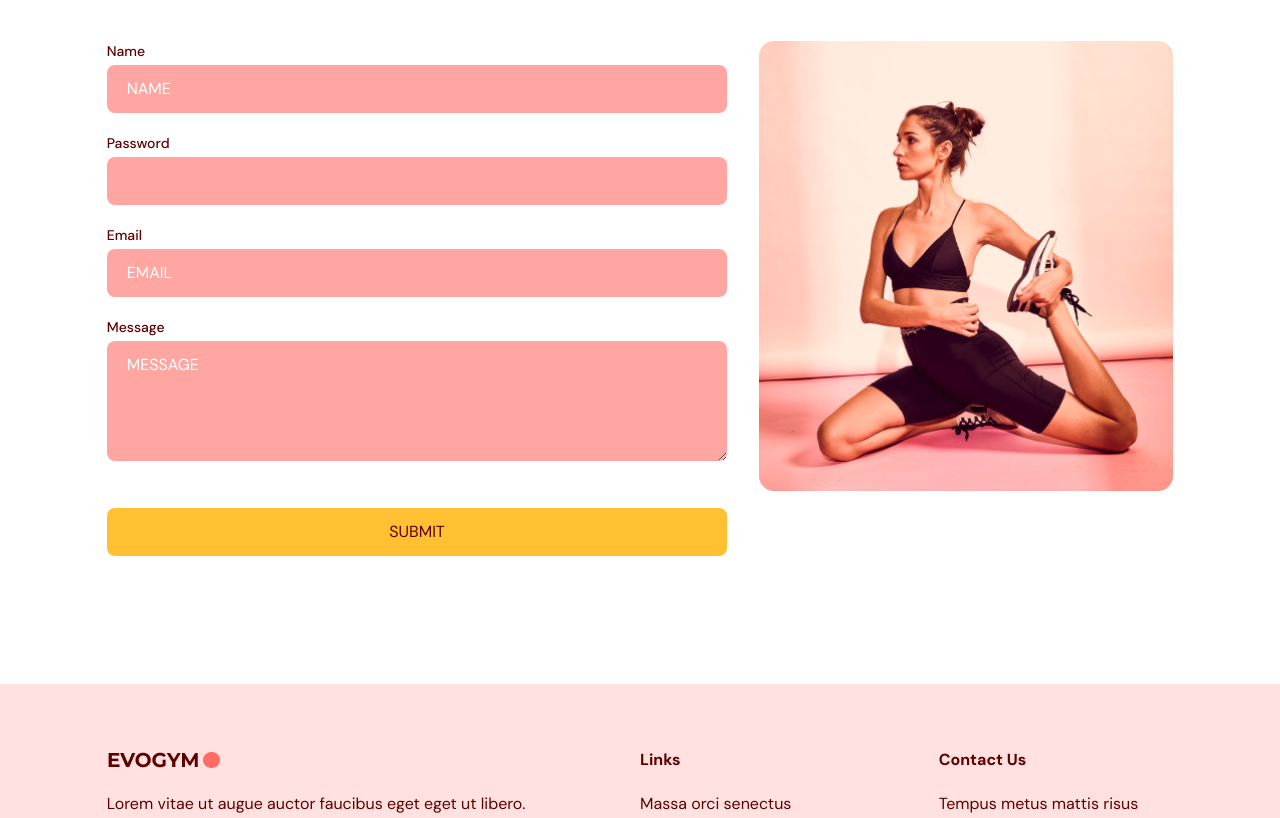
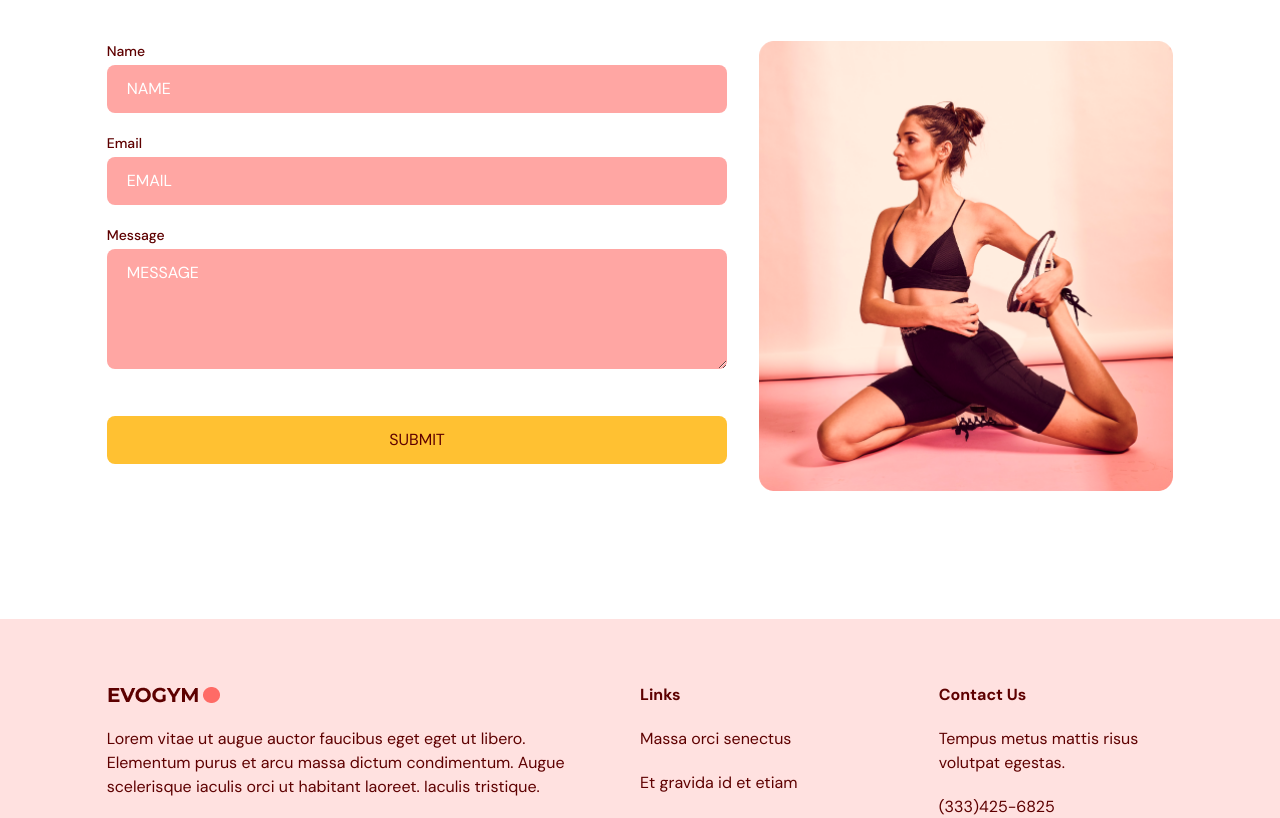
Before and after one commit to Ar000sh/gymApp, a React (Vite) app: page / in a window 1280 px wide. Shown: the part 3181-3999 px from the top of the page. Built offline with nearby package versions, Linux system fonts and the light colour scheme.

Commit message:
use formbuilder in the contact us section

```diff
--- a/src/scenes/contactUs/index.tsx
+++ b/src/scenes/contactUs/index.tsx
@@ -11,21 +11,6 @@ type Props = {
 };
 
 const ContactUs = ({ setSelectedPage }: Props) => {
-  const inputStyles = `mb-5 w-full rounded-lg bg-primary-300
-  px-5 py-3 placeholder-white`;
-
-  const {
-    register,
-    trigger,
-    formState: { errors },
-  } = useForm();
-
-  const onSubmit = async (e: any) => {
-    const isValid = await trigger();
-    if (!isValid) {
-      e.preventDefault();
-    }
-  };
 
   const fields: FormField[] = [
     {
@@ -36,18 +21,6 @@ const ContactUs = ({ setSelectedPage }: Props) => {
       placeholder: "NAME",
       rules: { required: true, maxLength: 100 },
       messages: { maxLength: "Max length is 100 char." },
-    },
-    {
-      type: "input",
-      id: "input-3",
-      name: "password",
-      label: "Password",
-      //placeholder: "PASSWORD",
-      inputType: "password",
-      rules: {
-        required: true,
-      },
-      messages: { pattern: "Invalid email address." },
     },
     {
       type: "input",
```
